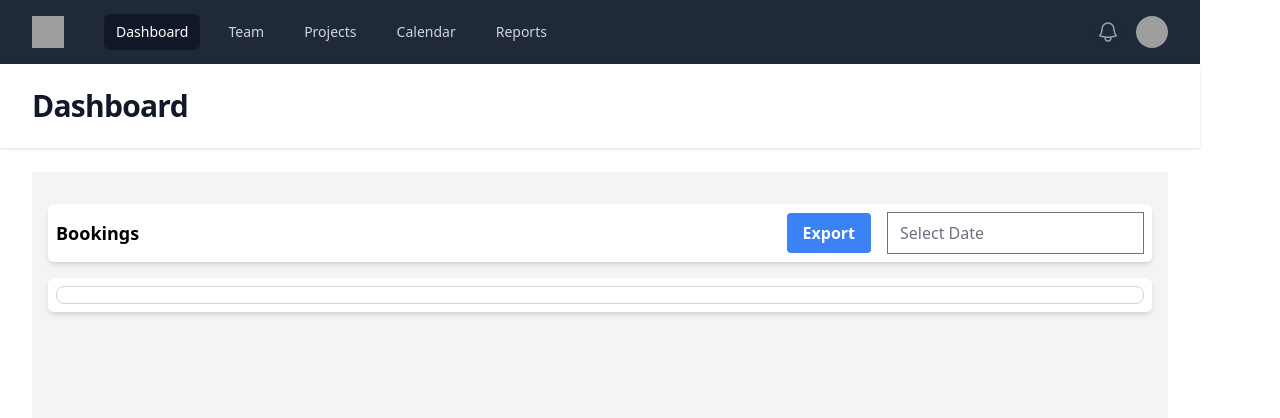
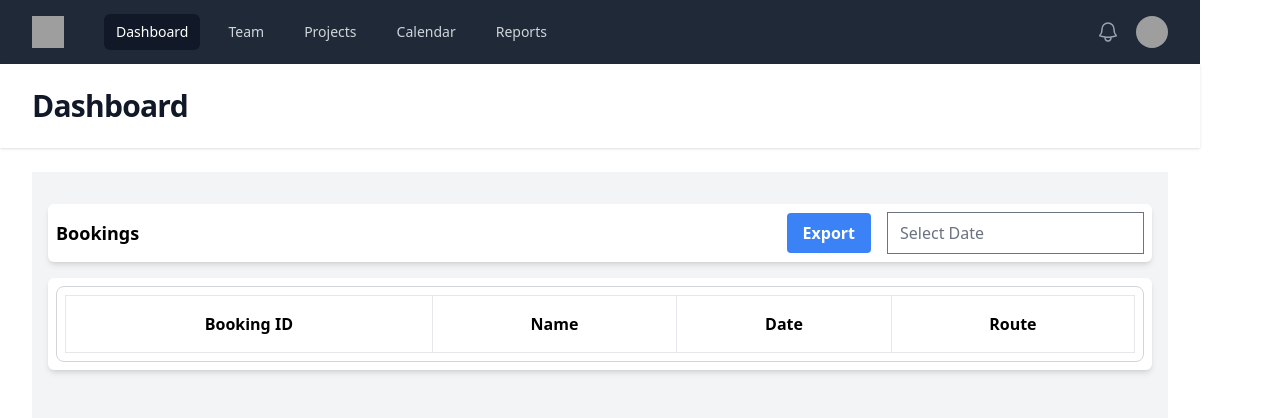
Before and after one commit to cayce2/Goadmin, a React (Create React App) app: page / in a window 1280 px wide. Shown: the top 418 px of the page. Built offline with nearby package versions, Linux system fonts and the light colour scheme; grey boxes are pictures that could not be loaded.

Commit message:
tables update in dashboard.js

```diff
--- a/src/pages/dashboard.js
+++ b/src/pages/dashboard.js
@@ -42,7 +42,24 @@ const Stats = () => {
           <div className="bg-white p-2 rounded-md shadow-md mt-4 overflow-auto">
             <div className="w-full p-2 rounded-lg border border-gray-300">
               <table className="w-full border-collapse">
-                {/* ... (table content remains unchanged) */}
+                <thead>
+                  <tr>
+                    <th className="border p-4">Booking ID</th>
+                    <th className="border p-4">Name</th>
+                    <th className="border p-4">Date</th>
+                    <th className="border p-4">Route</th>
+                  </tr>
+                </thead>
+                <tbody>
+                  {Bookings.map((booking) => (
+                    <tr key={booking.id}>
+                      <td className="border p-4">{booking.id}</td>
+                      <td className="border p-4">{booking.name}</td>
+                      <td className="border p-4">{booking.date}</td>
+                      <td className="border p-4">{booking.route}</td>
+                    </tr>
+                  ))}
+                </tbody>
               </table>
             </div>
           </div>
```
